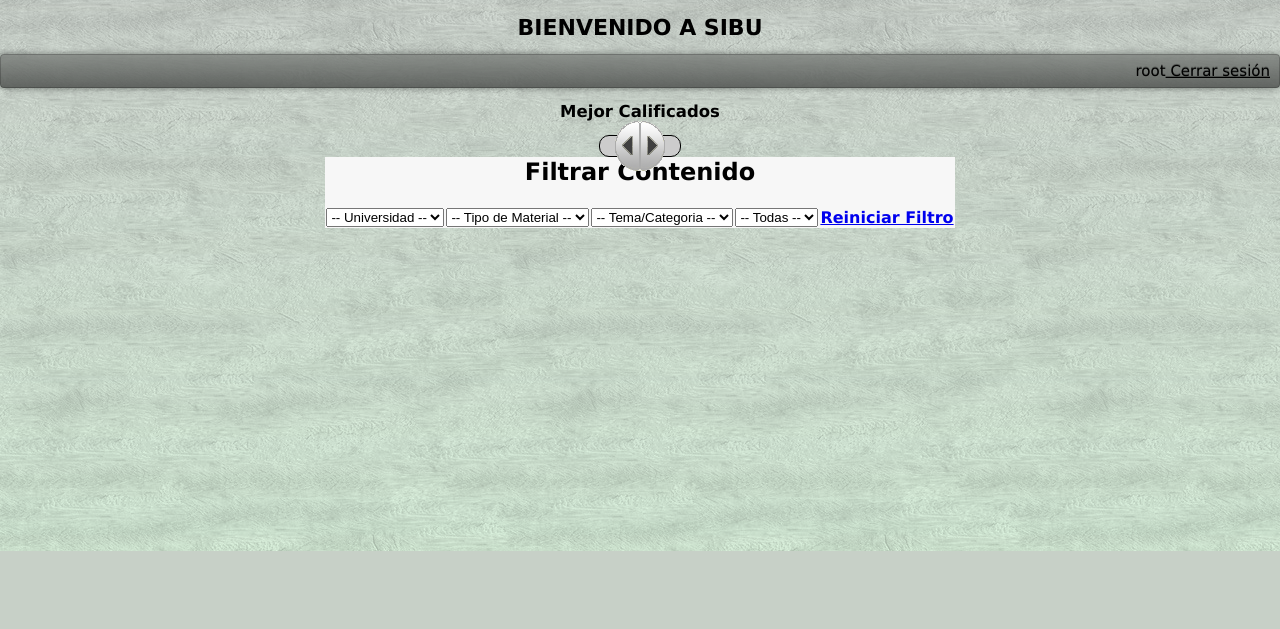
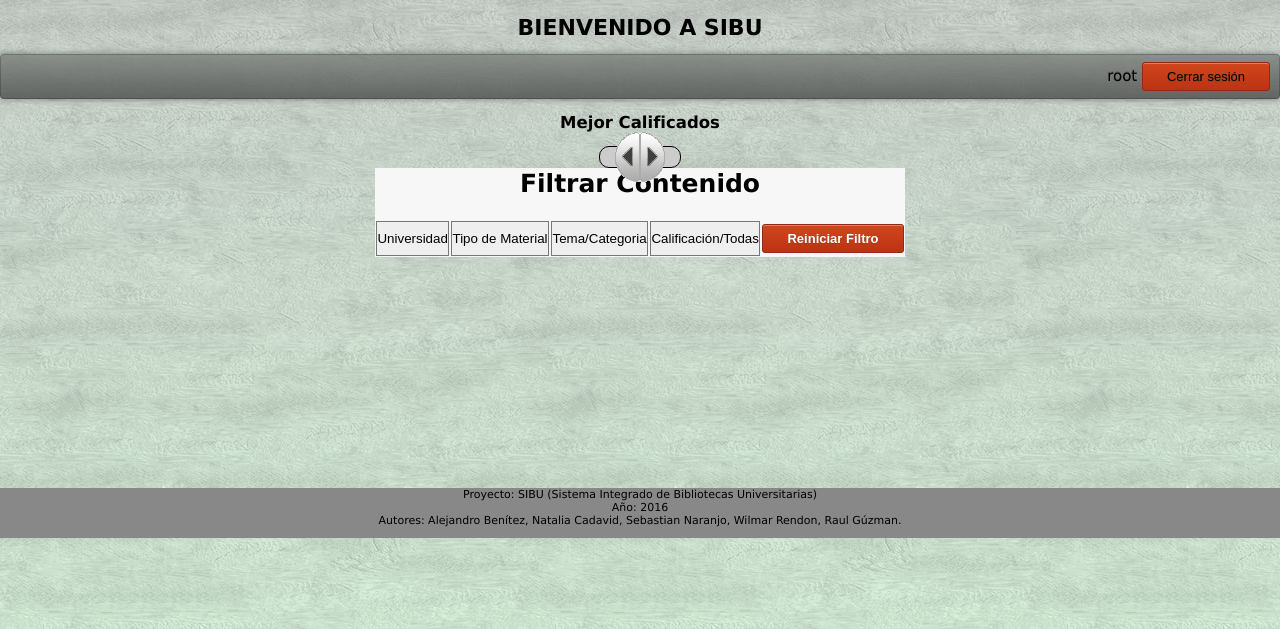
Before and after one commit to alejobenitez/SIBU, a PHP site: page /Presentacion/bienvenido.php in a window 1280 px wide. Shown: the part 262-891 px from the top of the page. Before the commit the page ends 813 px from the top, so only its background shows below. Run offline with PHP 8.4, Linux system fonts and the light colour scheme; the visitor is signed in with stand-in values (Sample User, id 1); data that the repository does not hold is empty; some libraries are stand-ins or nearby versions.

Commit message:
Se pule los estilo y se corrigen errores

```diff
--- a/Datos/CSS/estiloGeneral.css
+++ b/Datos/CSS/estiloGeneral.css
@@ -69,7 +69,6 @@ img.poli{
     font-size: 11px;
 }
 .basic-grey label {
-    /*display: block;*/
     margin: 0px;
 }
 .basic-grey label>span {
@@ -100,8 +99,8 @@ img.poli{
     padding: 5px 3px 3px 5px;
 }
 .basic-grey select {
-    /*background: #FFF url('down-arrow.png') no-repeat right;
-    background: #FFF url('down-arrow.png') no-repeat right);*/
+    background: #FFF url('../Images/down-arrow.png') no-repeat right;
+    background: #FFF url('../Images/down-arrow.png') no-repeat right;
     appearance:none;
     -webkit-appearance:none;
     -moz-appearance: none;
@@ -135,7 +134,20 @@ table {
     border:none;
     border-collapse: collapse;
 }
+.tabla table{
 
+}
+.tabla select {
+    appearance: none;
+    text-indent: 0.01px;
+    text-overflow: '';
+    height: 35px;
+    line-height: 25px;
+}
+.tabla h2{
+    font: bold 25px Verdana, Arial, sans-serif;
+
+}
 td {
     background: #F7F7F7; /* Lighter grey background */
     text-align: center; /* Center our text */
@@ -183,7 +195,7 @@ tr {
 
 .menu a:hover{
     text-decoration: underline;
-    color: #d70e00
+    color: #000000
 }
 .line-separator{
 
@@ -198,12 +210,20 @@ p.espacioLinea{
     line-height: 200%;
 }
 div.galeria {
+   /* margin: 5px;
+    border: 1px solid #ccc;
+    /*float: left;
+    width: 150px;
+    background-color: #f7f7f7;
+    height: 200px;*/
+    width: 150px;
+    height: 200px;
     margin: 5px;
     border: 1px solid #ccc;
-    float: left;
-    width: 150px;
+    display: inline-block;
     background-color: #f7f7f7;
-    height: 200px;
+    padding: 15px;
+    text-align: center;
 }
 
 div.galeria:hover {
@@ -222,10 +242,6 @@ div.galeria a{
     font-size: 12px;
 }
 
-div.galeria {
-    padding: 15px;
-    text-align: center;
-}
 
 .rating_bar {
     width: 80px;
@@ -241,3 +257,49 @@ div.galeria {
     background-position: 0 -16px;
     background-repeat: repeat-x;
 }
+.myButton {
+    -moz-box-shadow:inset 0px 1px 0px 0px #cf866c;
+    -webkit-box-shadow:inset 0px 1px 0px 0px #cf866c;
+    box-shadow:inset 0px 1px 0px 0px #cf866c;
+    background:-webkit-gradient(linear, left top, left bottom, color-stop(0.05, #d0451b), color-stop(1, #bc3315));
+    background:-moz-linear-gradient(top, #d0451b 5%, #bc3315 100%);
+    background:-webkit-linear-gradient(top, #d0451b 5%, #bc3315 100%);
+    background:-o-linear-gradient(top, #d0451b 5%, #bc3315 100%);
+    background:-ms-linear-gradient(top, #d0451b 5%, #bc3315 100%);
+    background:linear-gradient(to bottom, #d0451b 5%, #bc3315 100%);
+    filter:progid:DXImageTransform.Microsoft.gradient(startColorstr='#d0451b', endColorstr='#bc3315',GradientType=0);
+    background-color:#d0451b;
+    -moz-border-radius:3px;
+    -webkit-border-radius:3px;
+    border-radius:3px;
+    border:1px solid #942911;
+    display:inline-block;
+    cursor:pointer;
+    color:#ffffff;
+    font-family:Arial;
+    font-size:13px;
+    padding:6px 24px;
+    text-decoration:none;
+    text-shadow:0px 1px 0px #854629;
+}
+.myButton:hover {
+    background:-webkit-gradient(linear, left top, left bottom, color-stop(0.05, #bc3315), color-stop(1, #d0451b));
+    background:-moz-linear-gradient(top, #bc3315 5%, #d0451b 100%);
+    background:-webkit-linear-gradient(top, #bc3315 5%, #d0451b 100%);
+    background:-o-linear-gradient(top, #bc3315 5%, #d0451b 100%);
+    background:-ms-linear-gradient(top, #bc3315 5%, #d0451b 100%);
+    background:linear-gradient(to bottom, #bc3315 5%, #d0451b 100%);
+    filter:progid:DXImageTransform.Microsoft.gradient(startColorstr='#bc3315', endColorstr='#d0451b',GradientType=0);
+    background-color:#bc3315;
+}
+.myButton:active {
+    position:relative;
+    top:1px;
+}
+div.imagenes{
+    margin: auto;
+    width: 70%;
+    padding: 10px;
+    height: auto;
+    background-color: #e6e6e6;
+}
--- a/Presentacion/bienvenido.php
+++ b/Presentacion/bienvenido.php
@@ -105,15 +105,15 @@
                 <div style="clear: both"></div>
             </div>
 
-            <form action="" method="GET">
-                <table>
+            <form action="" method="GET" >
+                <table class="tabla">
                     <tr>
                         <th colspan="5"><h2>Filtrar Contenido</h2></th>
                     </tr>
                     <tr>
                         <th>
                             <select onchange="this.form.submit()" name="universidad">
-                            <option value="" selected>-- Universidad -- </option>
+                            <option value="" selected>Universidad</option>
                             <?php
                             $query1 = "SELECT * FROM universidad ORDER BY NOMBRE ASC ";
                             $result1 = mysqli_query($conex,$query1);
@@ -143,7 +143,7 @@
                         </th>
                         <th>
                         <select onchange="this.form.submit()" name="tipoMaterial">
-                            <option value="" selected>-- Tipo de Material -- </option>
+                            <option value="" selected>Tipo de Material </option>
                             <?php
 
                             $query2 = "SELECT * FROM tipo_material ORDER BY NOMBRE ASC ";
@@ -173,7 +173,7 @@
                         </th>
                         <th>
                             <select onchange="this.form.submit()" name="tema">
-                                <option value="" selected>-- Tema/Categoria -- </option>
+                                <option value="" selected>Tema/Categoria</option>
                                 <?php
 
                                 $query3 = "SELECT * FROM tema_categoria ORDER BY NOMBRE ASC ";
@@ -205,7 +205,7 @@
                         <th>
 
                             <select onchange="this.form.submit()" name="calificacion">
-                                <option value="" selected>-- Todas -- </option>
+                                <option value="" selected>Calificación/Todas</option>
                                 <?php
 
                                 $queryCali = "SELECT * FROM calificacion";
@@ -235,7 +235,7 @@
                             </select>
                         </th>
                         <th>
-                            <a href='../Presentacion/bienvenido.php' class ='button'> Reiniciar Filtro </a></td>
+                            <a href="../Presentacion/bienvenido.php" class="myButton">Reiniciar Filtro</a>
 
                         </th>
                     </tr>
@@ -282,7 +282,7 @@
                             }
                             $result4 = mysqli_query($conex,$query4);
                             if(mysqli_num_rows($result4)>=1) {
-
+                                echo "<div class='imagenes'>";
                                 while ($Results = mysqli_fetch_array($result4)) {
 
                                     $query5 = "SELECT material.TITULO,material.RUTA_IMAGEN,calif_material.COD_MATERIAL, AVG(calif_material.ID_CALIFICACION) AS PROMEDIO
@@ -291,15 +291,12 @@
 
                                     $result5 = mysqli_query($conex,$query5);
                                     $Results5 = mysqli_fetch_array($result5);
+                                    ;
 
                                     echo "<div class='galeria'>";
                                     echo "<a href='calificacion.php?codMaterial=" . $Results['COD_MATERIAL'] . "' title='' target='_self'>";
                                     echo "<img width='124' height='160'  src='../Datos/imgMaterial/" . $Results['RUTA_IMAGEN'] . ".jpg' alt='" . $Results['TITULO'] . "'>";
-
-                                    //echo "<div class='desc'>".$Results['TITULO']."</div>";
                                     echo "<div class='rating_bar'>";
-                                   // asdf$promedio = ($Results5["PROMEDIO"] * 100) / 5;
-//asdfecho "<a href='calificacion.php?codMaterial=".$Results['COD_MATERIAL']."' title='' target='_self'><img src='../Datos/imgMaterial/".$Results['RUTA_IMAGEN'].".jpg' width='124' height='160' alt='".$Results['TITULO']."'/><div class='rating_bar'><div  class='rating' style='width:" .$promedio2. "%'></div></div>".$Results['TITULO']."</a>";
                                     if(count($Results5)>=1) {
                                         $promedio = ($Results5["PROMEDIO"] * 100) / 5;
                                         echo "<div  class='rating' style='width:" .$promedio. "%'></div>";
@@ -310,12 +307,14 @@
 
 
                                 }
+
                             }
                         }
+                        echo "</div>";
                         ?>
 
         </div>
-        <?php //include 'footer.html'; ?>
+        <?php include 'footer.html'; ?>
     </div>
     </body>
 </html>
--- a/Presentacion/footer.html
+++ b/Presentacion/footer.html
@@ -1,5 +1,15 @@
+<br clear="all">
+<br>
+<br>
+<br>
+<br>
+<br>
+<footer>
 <div id="footer">
+
     Proyecto: SIBU (Sistema Integrado de Bibliotecas Universitarias) <br />
     Año: 2016 <br />
     Autores: Alejandro Benítez, Natalia Cadavid, Sebastian Naranjo, Wilmar Rendon, Raul Gúzman.
+
 </div>
+</footer>
--- a/Presentacion/usuario.php
+++ b/Presentacion/usuario.php
@@ -30,9 +30,11 @@
     function Menu(){
         global $usuario;
         echo "<div class='menu'>";
-        echo $usuario;
-        echo "<a href='../Negocio/logout.php'> Cerrar sesión </a>";
-        echo "</div>";
+        echo $usuario." ";
+
+        echo "<a href='../Negocio/logout.php' class='myButton'> Cerrar sesión </a>";
+		echo "</div>";
+
 	}
 
 ?>
```
Also changed, not shown: Datos/Images/down-arrow.png (added).
